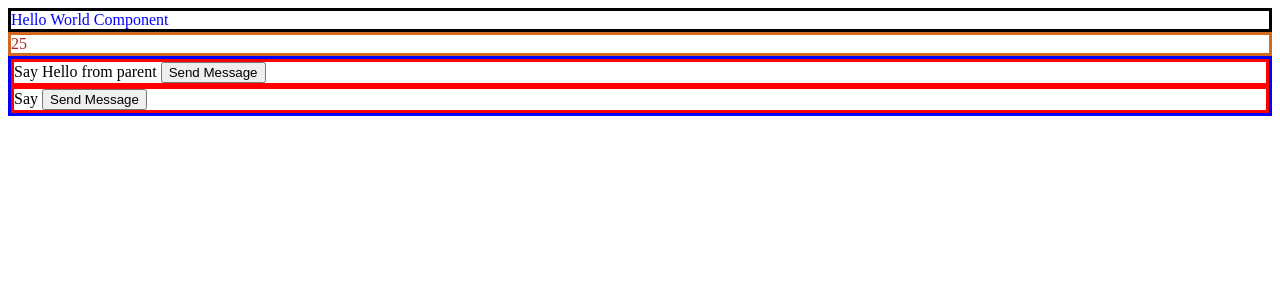
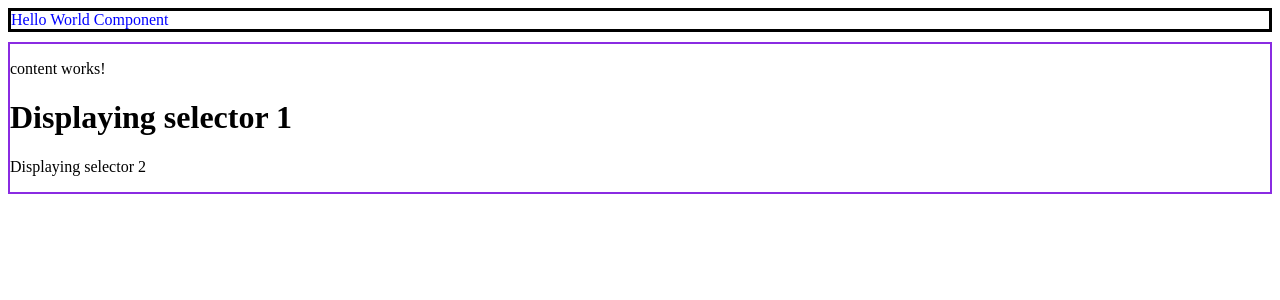
Before and after one commit to mchib031/Angular-Experiment, an Angular app in the folder Testing/testing-app/: page / in a window 1280 px wide. Shown: the top 300 px of the page. Built offline with nearby package versions, Linux system fonts and the light colour scheme.

Commit message:
ng conent with multiple selectors

```diff
--- a/Testing/testing-app/src/app/app.component.html
+++ b/Testing/testing-app/src/app/app.component.html
@@ -1,6 +1,5 @@
 <app-helloworld-component></app-helloworld-component>
-<!css selector to show components>
-<app-text-interpolation></app-text-interpolation>
-<!css selector to show text interpolation component>
-<app-parent></app-parent>
-<!css selector to show communication between child and parent components>
+<app-content>
+  <h1 selector1>Displaying selector 1</h1>
+  <p selector2>Displaying selector 2</p>
+</app-content>
--- a/Testing/testing-app/src/app/app.module.ts
+++ b/Testing/testing-app/src/app/app.module.ts
@@ -7,6 +7,7 @@ import { HelloworldComponentComponent } from './helloworld-component/helloworld-
 import { TextInterpolationComponent } from './text-interpolation/text-interpolation.component';
 import { ParentComponent } from './parent/parent.component';
 import { ChildComponent } from './child/child.component';
+import { ContentComponent } from './content/content.component';
 
 @NgModule({
   declarations: [
@@ -14,7 +15,8 @@ import { ChildComponent } from './child/child.component';
     HelloworldComponentComponent,
     TextInterpolationComponent,
     ParentComponent,
-    ChildComponent
+    ChildComponent,
+    ContentComponent
   ],
   imports: [
     BrowserModule,
--- /dev/null
+++ b/Testing/testing-app/src/app/content/content.component.css
@@ -0,0 +1,5 @@
+:host{
+  margin-top: 10px;
+  display: block;
+  border: 2px solid blueviolet;
+}
--- /dev/null
+++ b/Testing/testing-app/src/app/content/content.component.html
@@ -0,0 +1,4 @@
+<p>content works!</p>
+<!ng content with multiple selectors>
+<ng-content [selector1]></ng-content>
+<ng-content [selector2]></ng-content>
--- /dev/null
+++ b/Testing/testing-app/src/app/content/content.component.ts
@@ -0,0 +1,15 @@
+import { Component, OnInit } from '@angular/core';
+
+@Component({
+  selector: 'app-content',
+  templateUrl: './content.component.html',
+  styleUrls: ['./content.component.css']
+})
+export class ContentComponent implements OnInit {
+
+  constructor() { }
+
+  ngOnInit(): void {
+  }
+
+}
```
Also changed, not shown: 1 other file (tests, documents, lock files or other folders).
